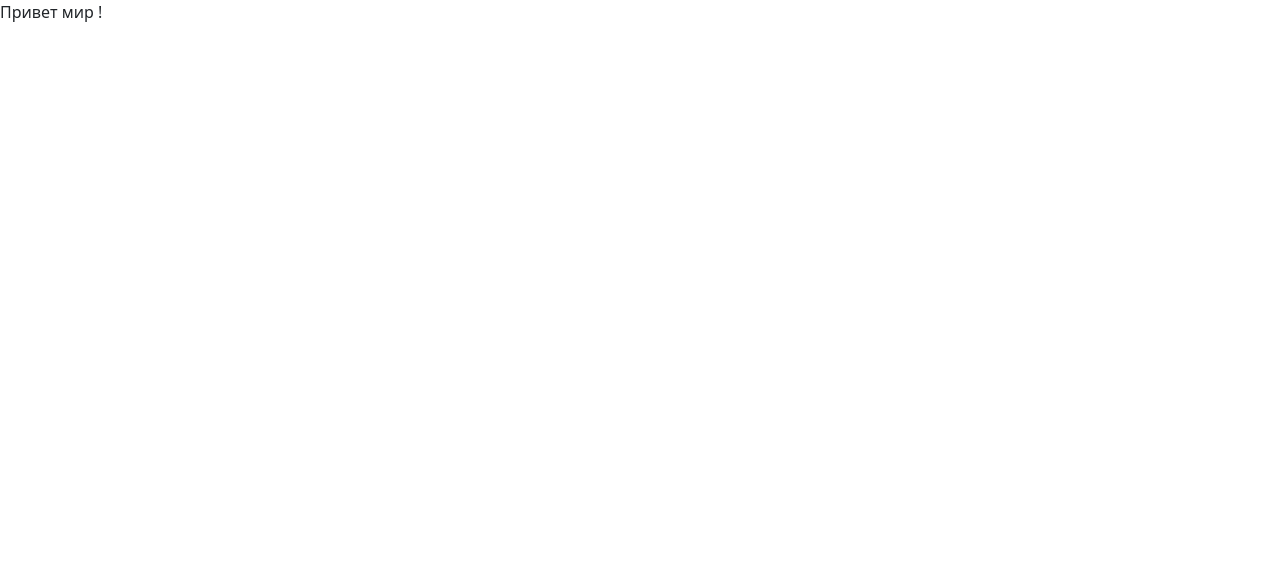
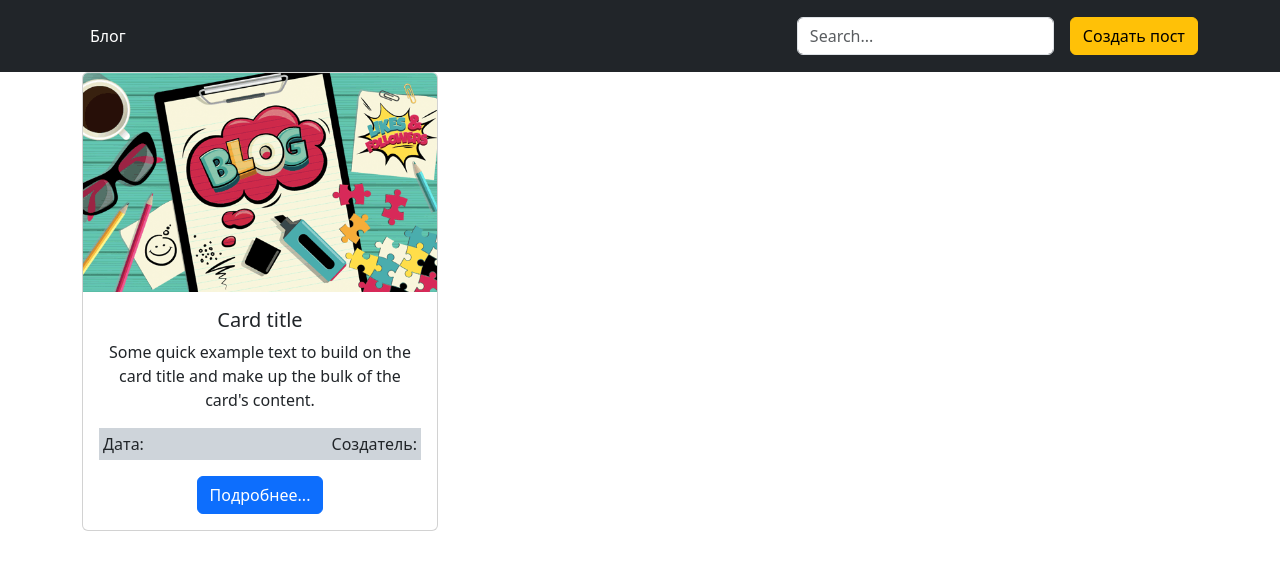
Before and after one commit to Firarmir-124/BlogApp, a Vue app: page / in a window 1280 px wide. Shown: the top 570 px of the page. Built offline with nearby package versions, Linux system fonts and the light colour scheme.

Commit message:
Создал компонент CardBlog.vue и сделал верстку

```diff
--- a/src/App.vue
+++ b/src/App.vue
@@ -1,11 +1,21 @@
 <script setup lang="ts">
 
+import Header from "@/components/Header.vue";
+import CardBlog from "@/components/CardBlog.vue";
 </script>
 
 <template>
-  <header>
-    Привет мир !
-  </header>
+  <Header/>
+  <main>
+
+    <div class="container text-center">
+      <div class="row row-cols-3">
+        <div class="col">
+          <CardBlog/>
+        </div>
+      </div>
+    </div>
+  </main>
 </template>
 
 <style scoped>
--- /dev/null
+++ b/src/components/CardBlog.vue
@@ -0,0 +1,23 @@
+
+<script lang="ts">
+
+</script>
+
+<template>
+  <div class="card">
+    <img src="../assets/image/blogImage.png" class="card-img-top" alt="...">
+      <div class="card-body">
+        <h5 class="card-title">Card title</h5>
+        <p class="card-text">Some quick example text to build on the card title and make up the bulk of the card's content.</p>
+        <div class="d-flex justify-content-between align-items-center bg-dark-subtle p-1 mb-3">
+          <p class="card-text m-0">Дата: </p>
+          <p class="card-text m-0">Создатель: </p>
+        </div>
+        <a href="#" class="btn btn-primary">Подробнее...</a>
+      </div>
+    </div>
+</template>
+
+<style>
+
+</style>
```
